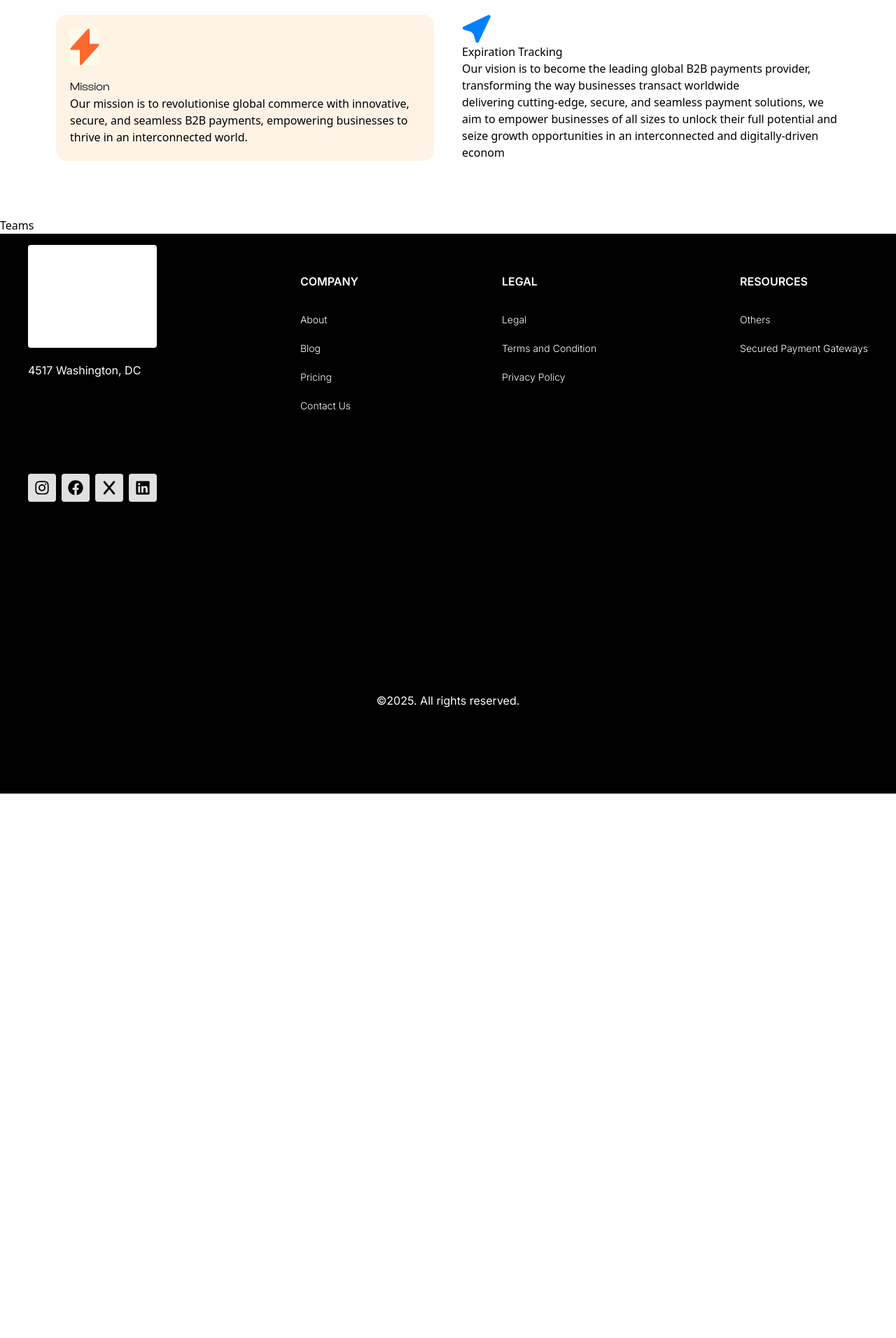
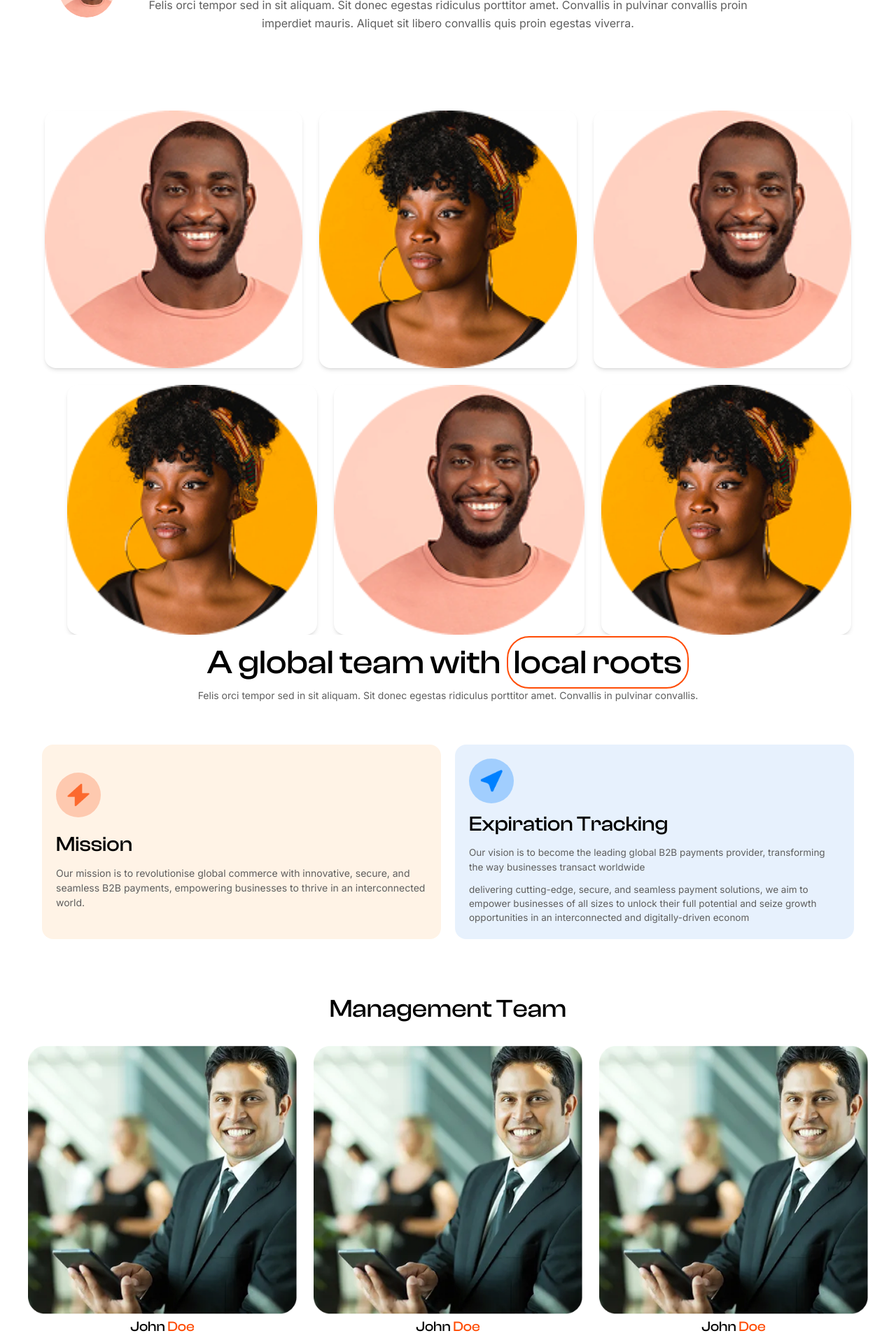
Before and after one commit to Oluseed/inventfront, a React (Vite) app: page /about in a window 1280 px wide. Shown: the part 300-2212 px from the top of the page at 70% size. Before the commit the page ends 1434 px from the top, so only its background shows below. Built offline with nearby package versions, Linux system fonts and the light colour scheme; a web font is replaced by a local one.

Commit message:
Working on the about section

```diff
--- a/src/components/about/AboutHeroSection.jsx
+++ b/src/components/about/AboutHeroSection.jsx
@@ -1,11 +1,59 @@
-import React from 'react'
+import React from 'react';
+import profile1 from '../../assets/images/image-1.png';
+import profile2 from '../../assets/images/image-2.png';
+import icon1 from '../../assets/images/pricing-icon-1.svg'
 
-const AboutHeroSection = () => {
+export default function AboutHeroSection() {
   return (
-    <div>
+    <div className="relative bg-[#fffff] overflow-hidden">
+      {/* Main content container */}
+      <div className="relative mt-20 z-15 flex flex-col lg:flex-row items-center justify-center mb-10 px-4 py-12 gap-10 lg:gap-1">
+        {/* Left images */}
+        <div className="flex flex-row sm:flex-col items-center space-x-4 sm:space-x-0 sm:space-y-4 ">
+          <img src={icon1} alt="icon1" className="w-14 h-14 sm:w-16 sm:h-16 lg:w-20 lg:h-20 rounded-full object-cover" />
+          <img src={profile1} alt="profile1" className="w-14 h-14 sm:w-16 sm:h-16 lg:w-20 lg:h-20 rounded-full object-cover" />
+        </div>
+
+        {/* Main heading + subtext */}
+        <div className="text-center max-w-3xl lg:max-w-4xl mx-6">
+          <h1 className="text-2xl sm:text-3xl md:text-4xl lg:text-6xl font-clashDisplay font-medium text-gray-900 leading-tight">
+            Empowering businesses with
+          </h1>
+          <h1 className="text-2xl sm:text-3xl md:text-4xl lg:text-6xl font-clashDisplay font-medium leading-tight">
+            <span className="text-gray-900">global </span>
+            <span className="text-orange-500">payment solutions</span>
+          </h1>
+
+          <p className="text-[#5E5E5E] text-sm md:text-base leading-relaxed font-inter mt-4 px-2">
+            Felis orci tempor sed in sit aliquam. Sit donec egestas ridiculus porttitor amet.
+            Convallis in pulvinar convallis proin imperdiet mauris. Aliquet sit libero convallis quis
+            proin egestas viverra.
+          </p>
+        </div>
+
+        {/* Right images */}
+        <div className="flex flex-row sm:flex-col items-center space-x-4 sm:space-x-0 sm:space-y-4">
+          <img src={profile2} alt="profile2" className="w-14 h-14 sm:w-16 sm:h-16 lg:w-20 lg:h-20 rounded-full object-cover" />
+        </div>
+      </div>
+      {/* Photo Grid */}
+<div className="mt-16 space-y-6 max-w-6xl mx-auto">
+  {/* Row 1 */}
+  <div className="grid grid-cols-2 md:grid-cols-3 gap-6">
+    <img src={profile1} alt="" className="w-full rounded-2xl shadow-md" />
+    <img src={profile2} alt="" className="w-full rounded-2xl shadow-md" />
+    <img src={profile1} alt="" className="hidden md:block w-full rounded-2xl shadow-md" />
+  </div>
+  {/* Row 2 with offset */}
+  <div className="grid grid-cols-2 md:grid-cols-3 gap-6 ml-8">
+    <img src={profile2} alt="" className="w-full rounded-2xl shadow-md" />
+    <img src={profile1} alt="" className="w-full rounded-2xl shadow-md" />
+    <img src={profile2} alt="" className="hidden md:block w-full rounded-2xl shadow-md" />
+  </div>
+</div>
+
+
 
     </div>
-  )
+  );
 }
-
-export default AboutHeroSection
--- a/src/components/about/Roots.jsx
+++ b/src/components/about/Roots.jsx
@@ -1,47 +1,121 @@
 import React from 'react'
 import missionIcon from '../../assets/images/about-us-icon-1.png';
 import expenseIcon from '../../assets/images/about-us-icon-2.png';
+import { motion } from 'framer-motion';
 
 const Roots = () => {
+  // Animation variants
+  const container = {
+    hidden: { opacity: 0 },
+    show: {
+      opacity: 1,
+      transition: {
+        staggerChildren: 0.3,
+      },
+    },
+  };
+
+  const fadeUp = {
+    hidden: { opacity: 0, y: 50 },
+    show: { opacity: 1, y: 0, transition: { duration: 0.8, ease: 'easeOut' } },
+  };
+
+  const card = {
+    hidden: { opacity: 0, scale: 0.9 },
+    show: { opacity: 1, scale: 1, transition: { duration: 0.6, ease: 'easeOut' } },
+  };
+
+  const bounceIcon = {
+    hidden: { scale: 0 },
+    show: { scale: 1, transition: { type: 'spring', stiffness: 200, damping: 12 } },
+  };
+
   return (
-    <section className='grid place-content-center'>
-      <div className="mt-20 grid">
+    <section className="grid place-content-center overflow-hidden">
+      <motion.div
+        className="grid"
+        variants={container}
+        initial="hidden"
+        whileInView="show"
+        viewport={{ once: true, amount: 0.2 }}
+      >
         {/* Heading */}
-        <div className='grid place-content-center gap-y-3' >
-          <h1 className='mt-20 font-clashDisplay font-medium text-3xl md:text-5xl text-center'>A global team with <span className="border-2 p-2 rounded-4xl border-[#FF4C05]">local roots</span> </h1>
-          <p className='font-inter text-center font-normal text-[#5E5E5E] text-[14px]'>Felis orci tempor sed in sit aliquam.
-            Sit donec egestas ridiculus porttitor amet. Convallis in pulvinar convallis.
+        <motion.div
+          className="grid place-content-center gap-y-3"
+          variants={fadeUp}
+        >
+          <h1 className="mt-4 font-clashDisplay font-medium text-3xl md:text-5xl text-center">
+            A global team with{" "}
+            <span className="block md:inline border-2 p-2 w-50 place-self-center rounded-4xl border-[#FF4C05]">
+              local roots
+            </span>
+          </h1>
+
+          <p className="px-1 font-inter text-center font-normal text-[#5E5E5E] text-[14px]">
+            Felis orci tempor sed in sit aliquam. Sit donec egestas ridiculus
+            porttitor amet. Convallis in pulvinar convallis.
           </p>
-        </div>
+        </motion.div>
+
         {/* Missions and Expenses */}
-        <div className='grid md:grid-cols-2 gap-10 mt-10 m-5 md:m-20'>
-          <div className='bg-[#FFF3E6] p-5 rounded-2xl grid gap-y-4'>
-            <img src={missionIcon} alt="mission-icon" className='bg-amber-50' />
-            <div>
-              <h1 className='font-clashDisplay'>Mission</h1>
-              <p>Our mission is to revolutionise global commerce with innovative,
-                 secure, and seamless B2B payments, empowering businesses to thrive in an interconnected world.
+        <motion.div
+          className="grid md:grid-cols-2 gap-5 mt-10 m-5 md:m-15"
+          variants={container}
+        >
+          {/* Mission */}
+          <motion.div
+            className="bg-[#FFF3E6] p-5 pt-10 rounded-2xl grid"
+            variants={card}
+          >
+            <motion.div
+              className="bg-[#FC692E]/30 rounded-full w-16 h-16 grid place-content-center"
+              variants={bounceIcon}
+            >
+              <img src={missionIcon} alt="mission-icon" className="w-8 h-8" />
+            </motion.div>
+            <div className="flex flex-col gap-y-3">
+              <h1 className="font-clashDisplay font-medium text-2xl md:text-3xl">
+                Mission
+              </h1>
+              <p className="font-inter text-[14px] text-[#5E5E5E]">
+                Our mission is to revolutionise global commerce with innovative,
+                secure, and seamless B2B payments, empowering businesses to
+                thrive in an interconnected world.
               </p>
             </div>
-          </div>
-          <div>
-            <img src={expenseIcon} alt="expense-icon" />
-            <div>
-              <h1>Expiration Tracking</h1>
-              <p>
-                Our vision is to become the leading global B2B payments provider, transforming the way businesses transact worldwide
+          </motion.div>
+
+          {/* Expiration */}
+          <motion.div
+            className="bg-[#E7F1FD] p-5 pt-5 rounded-2xl grid gap-y-3"
+            variants={card}
+          >
+            <motion.div
+              className="bg-[#0080FF]/30 rounded-full w-16 h-16 grid place-content-center"
+              variants={bounceIcon}
+            >
+              <img src={expenseIcon} alt="expense-icon" className="w-8 h-8" />
+            </motion.div>
+            <div className="flex flex-col gap-y-3">
+              <h1 className="font-clashDisplay font-medium text-2xl md:text-3xl">
+                Expiration Tracking
+              </h1>
+              <p className="font-inter text-[13.5px] text-[#5E5E5E]">
+                Our vision is to become the leading global B2B payments
+                provider, transforming the way businesses transact worldwide
               </p>
             </div>
-            <p>
+            <p className="font-inter text-[13.5px] text-[#5E5E5E]">
               delivering cutting-edge, secure, and seamless payment solutions,
               we aim to empower businesses of all sizes to unlock their full
-              potential and seize growth opportunities in an interconnected and digitally-driven econom
+              potential and seize growth opportunities in an interconnected and
+              digitally-driven econom
             </p>
-          </div>
-        </div>
-      </div>
+          </motion.div>
+        </motion.div>
+      </motion.div>
     </section>
-  )
-}
+  );
+};
 
-export default Roots
+export default Roots;
--- a/src/components/about/Teams.jsx
+++ b/src/components/about/Teams.jsx
@@ -1,9 +1,45 @@
-import React from 'react'
+import React from "react";
+import { motion } from "framer-motion";
+import team_image from "../../assets/images/team-image-1.png";
+
+const data = [
+  { id: 1, firstName: "John", lastName: "Doe", position: "CEO", photo: team_image },
+  { id: 2, firstName: "John", lastName: "Doe", position: "Chief Operating Officer", photo: team_image },
+  { id: 3, firstName: "John", lastName: "Doe", position: "Chief Technology Officer", photo: team_image },
+];
 
 const Teams = () => {
   return (
-    <div>Teams</div>
-  )
-}
+    <section className="grid place-content-center overflow-hidden">
+      <div className="mt-5 mb-5 grid place-content-center gap-y-3">
+        <h1 className="text-center font-clashDisplay font-medium text-3xl md:text-4xl">
+          Management Team
+        </h1>
 
-export default Teams
+        <div className="grid md:grid-cols-3 gap-6 place-items-center mt-5 mb-5 mx-10">
+          {data.map((member, index) => (
+            <motion.div
+              key={member.id}
+              initial={{ opacity: 0, y: 50 }}
+              whileInView={{ opacity: 1, y: 0 }}
+              transition={{ duration: 0.6, delay: index * 0.2 }}
+              viewport={{ once: true }}
+              className="text-center"
+            >
+              <img src={member.photo} alt={`${member.firstName} ${member.lastName}`} />
+              <div className="mt-1">
+                <h1 className="font-clashDisplay text-xl font-medium text-[#070707]">
+                  {member.firstName}{" "}
+                  <span className="text-[#FF4C05]">{member.lastName}</span>
+                </h1>
+                <p className="font-inter text-[13.5px] text-[#5E5E5E]">{member.position}</p>
+              </div>
+            </motion.div>
+          ))}
+        </div>
+      </div>
+    </section>
+  );
+};
+
+export default Teams;
```
Also changed, not shown: src/assets/images/image-1.png (added), src/assets/images/image-2.png (added).
